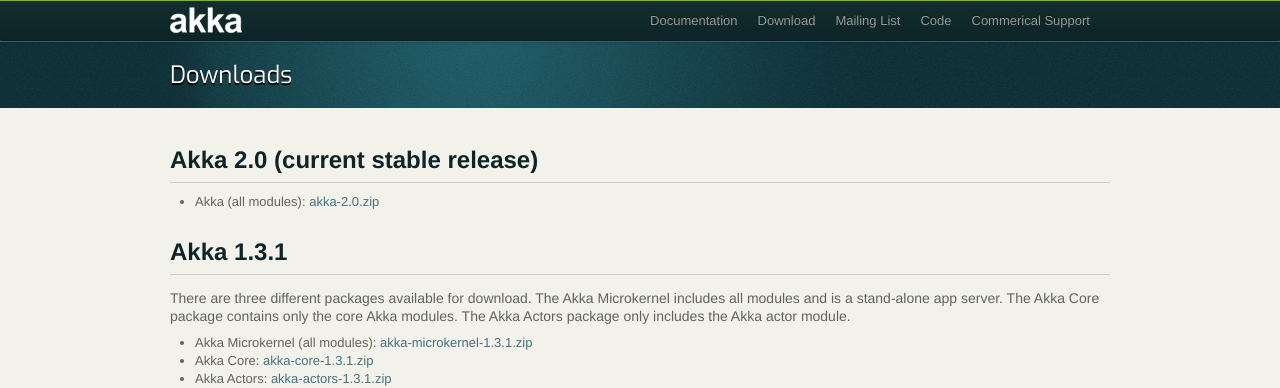
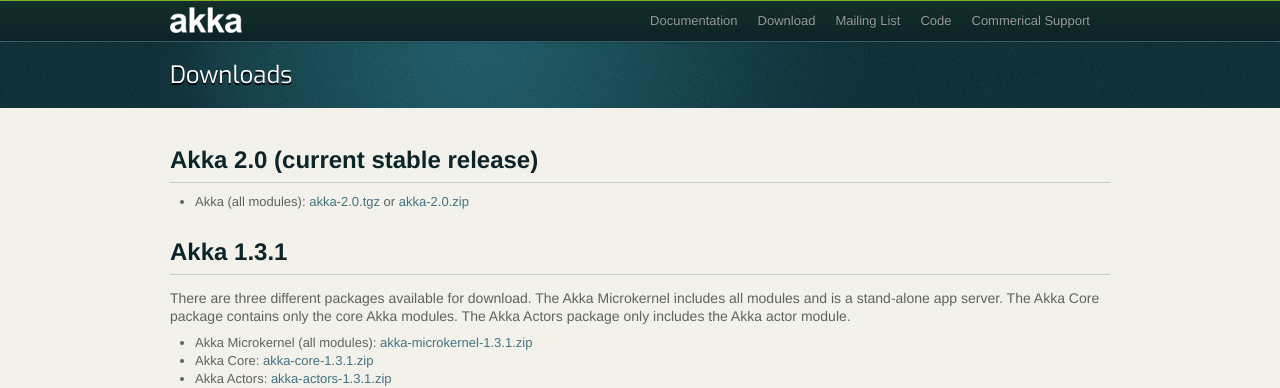
Before and after one commit to raboof/akka.github.com, a Jekyll site: the page built from downloads/index.md, in a window 1280 px wide. Shown: the top 388 px of the page. Built offline with Jekyll 4.4.1, drawn with Linux system fonts in a browser that asks for light colours.

Commit message:
Add tgz download link

```diff
--- a/downloads/index.md
+++ b/downloads/index.md
@@ -5,7 +5,7 @@
 
 ## Akka 2.0 (current stable release)
 
-* Akka (all modules): [akka-2.0.zip](http://akka.io/downloads/akka-2.0.zip)
+* Akka (all modules): [akka-2.0.tgz](http://akka.io/downloads/akka-2.0.tgz) or [akka-2.0.zip](http://akka.io/downloads/akka-2.0.zip)
 
 
 ## Akka 1.3.1
```
